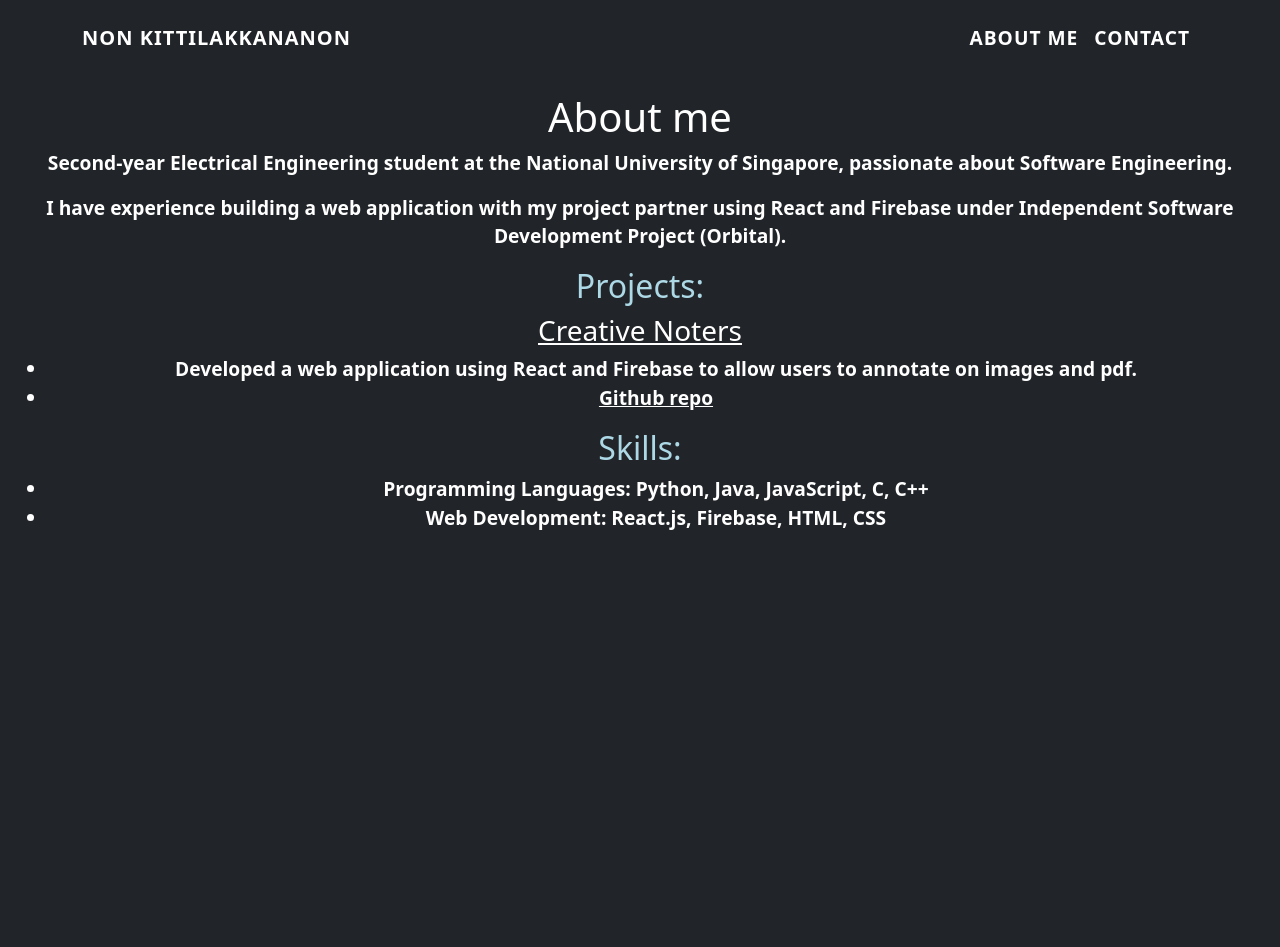
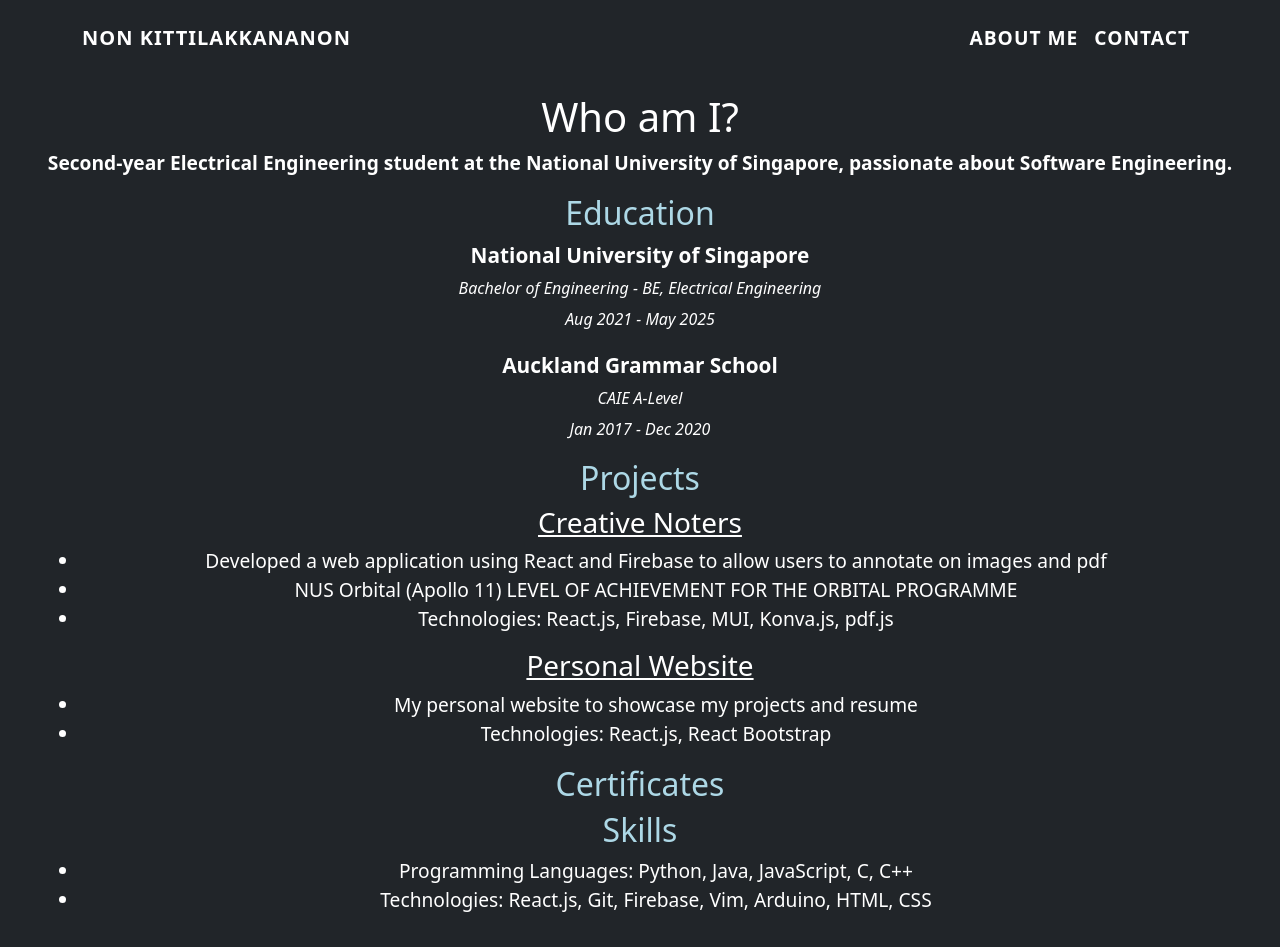
Before and after one commit to tata32000/non-kittilakkananon, a React (Create React App) app: page /about in a window 1280 px wide. Before the commit the page ends 800 px from the top, so only its background shows below. Built offline with nearby package versions, Linux system fonts and the light colour scheme.

Commit message:
added info

```diff
--- a/src/Components/About.jsx
+++ b/src/Components/About.jsx
@@ -3,20 +3,28 @@ export default function About() {
   return (
     <>
       <div id="about">
-        <h1>About me</h1>
+        <h1>Who am I?</h1>
         <p>
           Second-year Electrical Engineering student at the National University
           of Singapore, passionate about Software Engineering.
         </p>
-        <p>
-          I have experience building a web application with my project partner
-          using React and Firebase under Independent Software Development
-          Project (Orbital).{" "}
+        <h2>Education</h2>
+        <p id="info">
+          National University of Singapore <br />
+          <em>Bachelor of Engineering - BE, Electrical Engineering </em>
+          <br />
+          <em>Aug 2021 - May 2025</em>
         </p>
-        <h2>Projects:</h2>
+        <p id="info">
+          Auckland Grammar School <br />
+          <em>CAIE A-Level </em>
+          <br />
+          <em>Jan 2017 - Dec 2020</em>
+        </p>
+        <h2>Projects</h2>
         <h3>
           <a
-            href="http://creativenoters.vercel.app/"
+            href="https://github.com/parnikkapore/quiknotes-fe"
             target="_blank"
             rel="noopener noreferrer"
           >
@@ -26,22 +34,32 @@ export default function About() {
         <ul>
           <li>
             Developed a web application using React and Firebase to allow users
-            to annotate on images and pdf.
+            to annotate on images and pdf
           </li>
           <li>
-            <a
-              href="https://github.com/parnikkapore/quiknotes-fe"
-              target="_blank"
-              rel="noopener noreferrer"
-            >
-              Github repo
-            </a>
+            NUS Orbital (Apollo 11) LEVEL OF ACHIEVEMENT FOR THE ORBITAL
+            PROGRAMME
           </li>
+          <li>Technologies: React.js, Firebase, MUI, Konva.js, pdf.js</li>
         </ul>
-        <h2>Skills:</h2>
+        <h3>
+        <a
+            href="https://github.com/tata32000/non-kittilakkananon"
+            target="_blank"
+            rel="noopener noreferrer"
+          >
+            Personal Website
+          </a>
+        </h3>
+        <ul>
+          <li>My personal website to showcase my projects and resume</li>
+          <li>Technologies: React.js, React Bootstrap</li>
+        </ul>
+        <h2>Certificates</h2>
+        <h2>Skills</h2>
         <ul>
           <li>Programming Languages: Python, Java, JavaScript, C, C++</li>
-          <li>Web Development: React.js, Firebase, HTML, CSS</li>
+          <li>Technologies: React.js, Git, Firebase, Vim, Arduino, HTML, CSS</li>
         </ul>
       </div>
     </>
--- a/src/Components/Contact.jsx
+++ b/src/Components/Contact.jsx
@@ -1,7 +1,7 @@
 export default function Contact() {
   return (
     <>
-      <h1>Contact me</h1>
+      <h1>Contact</h1>
       <p>Email: <a href = "mailto: tata32000@hotmail.com">tata32000@hotmail.com</a></p>
     </>
   );
--- a/src/Components/index.css
+++ b/src/Components/index.css
@@ -8,11 +8,15 @@
 }
 #about {
   margin: auto;
-  margin-left: 1em;
-  margin-right: 1em;
+  margin-left: 2em;
+  margin-right: 2em;
   margin-top: 1em;
   margin-bottom: 1em;
   display: inline-block;
+}
+em{
+  font-size: 1rem;
+  font-weight: 400;
 }
 h1 {
   margin: 20;
@@ -21,16 +25,24 @@ h1 {
   font-weight: 600;
 }
 h2{
-  color: lightblue;
+  color: lightblue !important;
+}
+h3{
+  font-size: 2.5rem;
+  font-weight: 600;
+}
+#info{
+  color: #fff !important;
+  font-size: 1.3rem;
+  font-weight: 600;
 }
 p {
-  color: #fff;
   font-size: 1.2rem;
   font-weight: 600;
 }
 ul {
   font-size: 1.2rem;
-  font-weight: 600;
+  font-weight: 500;
 }
 /* unvisited link */
 a:link {
```
